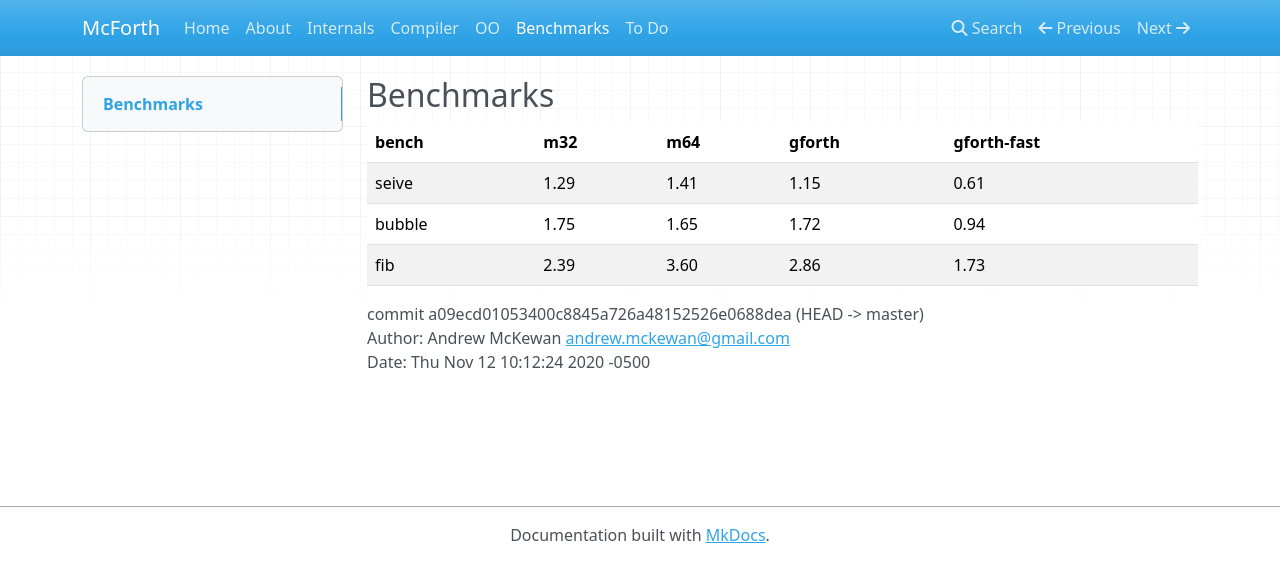
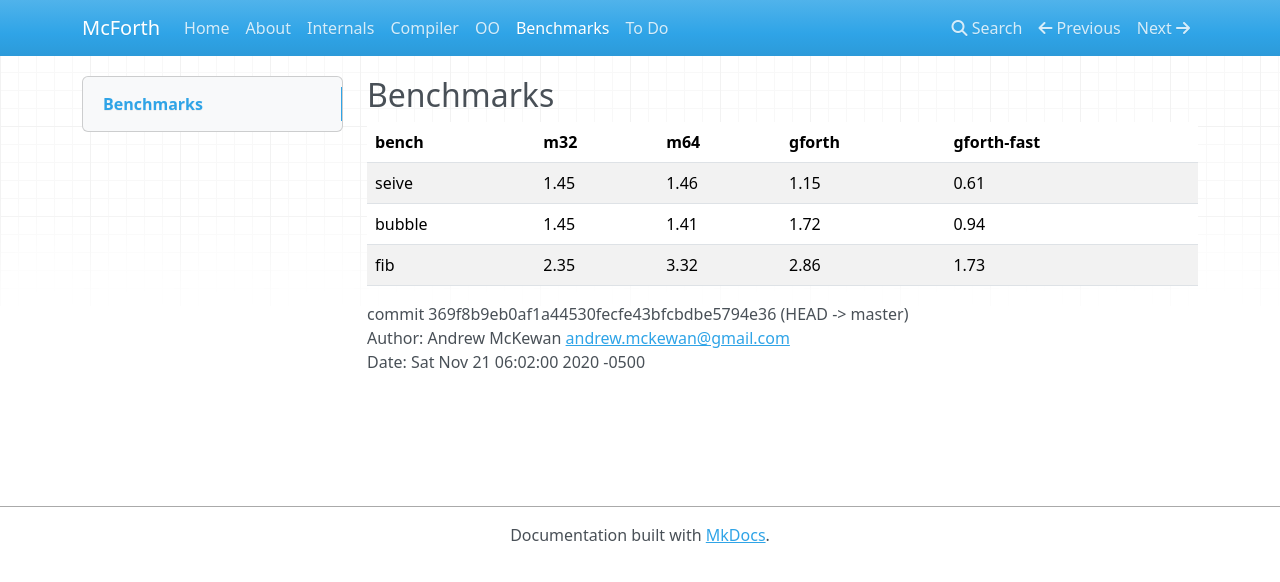
Before and after one commit to amckewan/mcforth, an MkDocs documentation site: the page built from docs/bench.md, in a window 1280 px wide. Shown: the top 582 px of the page. Built offline with MkDocs 1.6.1, drawn with Linux system fonts in a browser that asks for light colours; nearby versions of some CDN libraries.

Commit message:
Update benchmark results

```diff
--- a/docs/bench.md
+++ b/docs/bench.md
@@ -2,10 +2,10 @@
 
 bench  | m32  | m64  | gforth | gforth-fast
 ------ | ---- | ---- | ------ | -----------
-seive  | 1.29 | 1.41 | 1.15   | 0.61
-bubble | 1.75 | 1.65 | 1.72   | 0.94
-fib    | 2.39 | 3.60 | 2.86   | 1.73
+seive  | 1.45 | 1.46 | 1.15   | 0.61
+bubble | 1.45 | 1.41 | 1.72   | 0.94
+fib    | 2.35 | 3.32 | 2.86   | 1.73
 
-commit a09ecd01053400c8845a726a48152526e0688dea (HEAD -> master)
+commit 369f8b9eb0af1a44530fecfe43bfcbdbe5794e36 (HEAD -> master)
 Author: Andrew McKewan <andrew.mckewan@gmail.com>
-Date:   Thu Nov 12 10:12:24 2020 -0500
+Date:   Sat Nov 21 06:02:00 2020 -0500
```
Also changed, not shown: docs/todo.md (+1 -0 lines), 1 other file.
